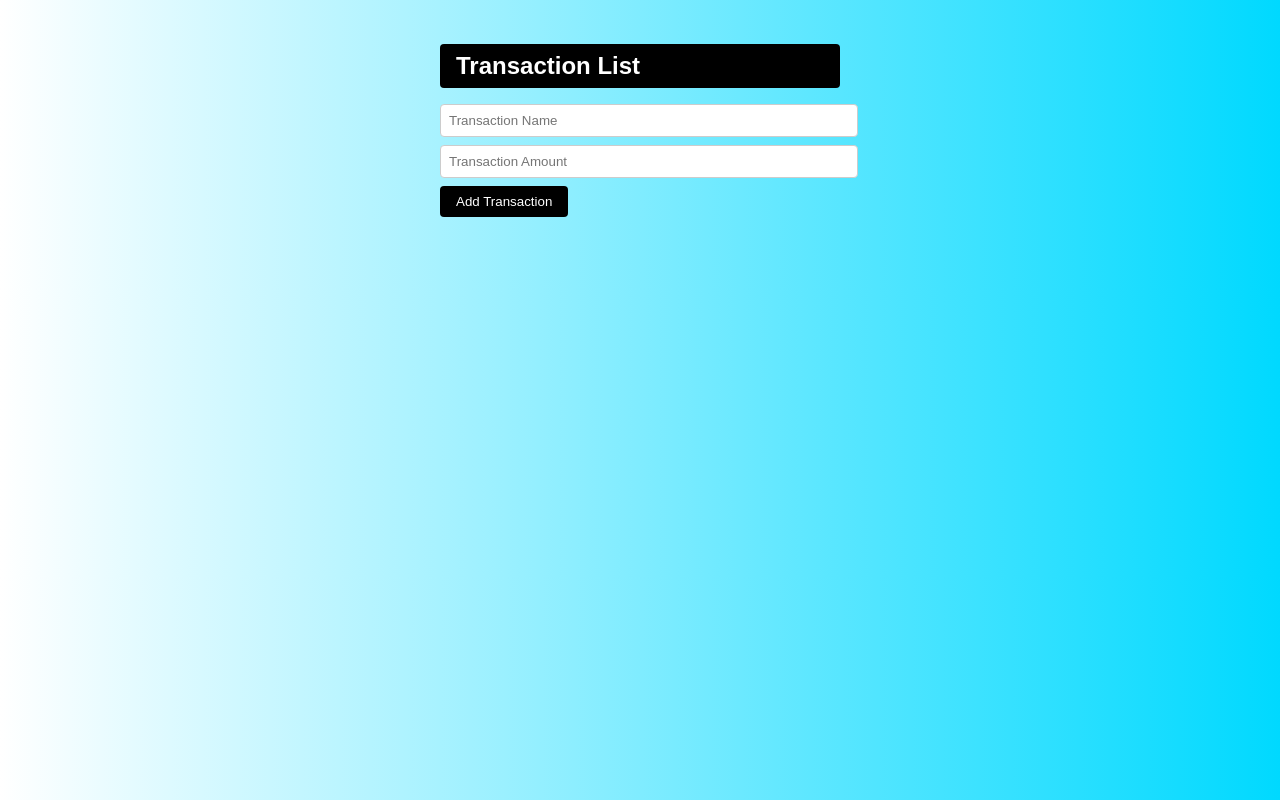
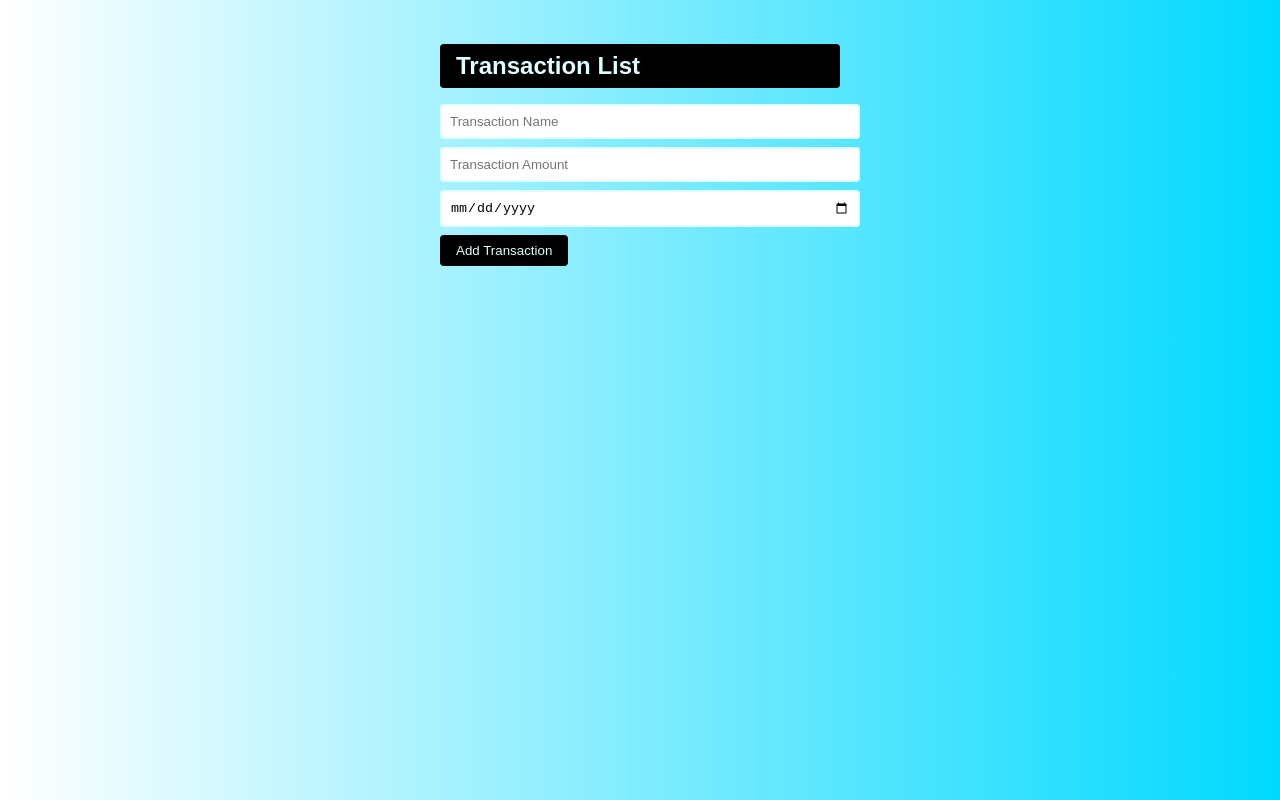
Before and after one commit to msuffiullah152/Personal-budget-tracker, a React (Vite) app: page / in a window 1280 px wide. Built offline with nearby package versions, Linux system fonts and the light colour scheme.

Commit message:
first commit

```diff
--- a/src/components/Transaction.css
+++ b/src/components/Transaction.css
@@ -12,4 +12,17 @@ ul {
 
   li {
     margin-bottom: 0.5rem;
+    background: #e0feff;
+    font-family:'Times New Roman', Times, serif;
+    font-weight: bold;
+    padding:10px 20px;
+    cursor: pointer;
+    border-radius: 10px;
+
+    opacity: 1;
+    transition: opacity 0.3s ease;
+
   }
+  li:hover{
+    opacity:0.8;
+  }
--- a/src/components/Transaction.jsx
+++ b/src/components/Transaction.jsx
@@ -2,11 +2,13 @@ import React from 'react';
 
 import './Transaction.css';
 const Transaction = ({ transaction, deleteTransaction }) => {
-  const { id, name, amount } = transaction;
+  const { id, name, amount, date } = transaction;
 
   return (
     <li>
-      <span>{name}</span> ({amount})
+      <span>{name} <br/></span>
+      <span>({amount})<br/></span>
+      <span>{date}<br/></span>
       <button onClick={() => deleteTransaction(id)}>Delete</button>
     </li>
   );
--- a/src/components/TransactionForm.jsx
+++ b/src/components/TransactionForm.jsx
@@ -1,23 +1,26 @@
 import React, { useState } from 'react';
-import './TransactionForm';
+// import './TransactionForm';
 
 const TransactionForm = ({ addTransaction }) => {
   const [name, setName] = useState('');
   const [amount, setAmount] = useState('');
+  const [date, setDate] = useState('');
 
   const handleSubmit = e => {
     e.preventDefault();
 
-    if (name && amount) {
+    if (name && amount && date) {
       const newTransaction = {
         id: Date.now(),
         name,
         amount: Number(amount),
+        date,
       };
 
       addTransaction(newTransaction);
       setName('');
       setAmount('');
+      setDate('');
     }
   };
 
@@ -35,6 +38,12 @@ const TransactionForm = ({ addTransaction }) => {
         value={amount}
         onChange={e => setAmount(e.target.value)}
       />
+      <input
+        type="date"
+        placeholder="Transaction Date"
+        value={date}
+        onChange={e => setDate(e.target.value)}
+      />
       <button type="submit">Add Transaction</button>
     </form>
   );
--- a/src/components/TransactionList.css
+++ b/src/components/TransactionList.css
@@ -4,7 +4,7 @@ h2 {
     display: block;
     padding: 0.5rem 1rem;
     background-color: #000000;
-    color: #fff;
+    color: #e0feff;
     border: none;
     border-radius: 4px;
     cursor: pointer;
@@ -14,7 +14,7 @@ h2 {
     width: 100%;
     padding: 0.5rem;
     margin-bottom: 0.5rem;
-    border: 1px solid #ccc;
+    border: 2px solid #e0feff;
     border-radius: 4px;
 
   }
@@ -23,7 +23,7 @@ h2 {
     display: block;
     padding: 0.5rem 1rem;
     background-color: #000000;
-    color: #fff;
+    color: #e0feff;
     border: none;
     border-radius: 4px;
     cursor: pointer;
```
